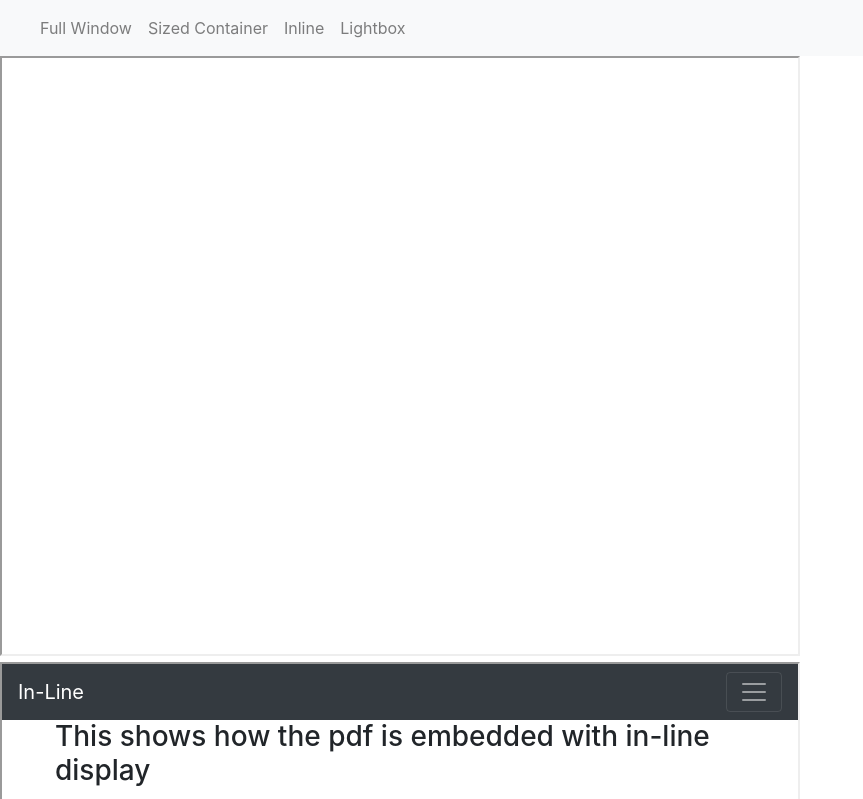
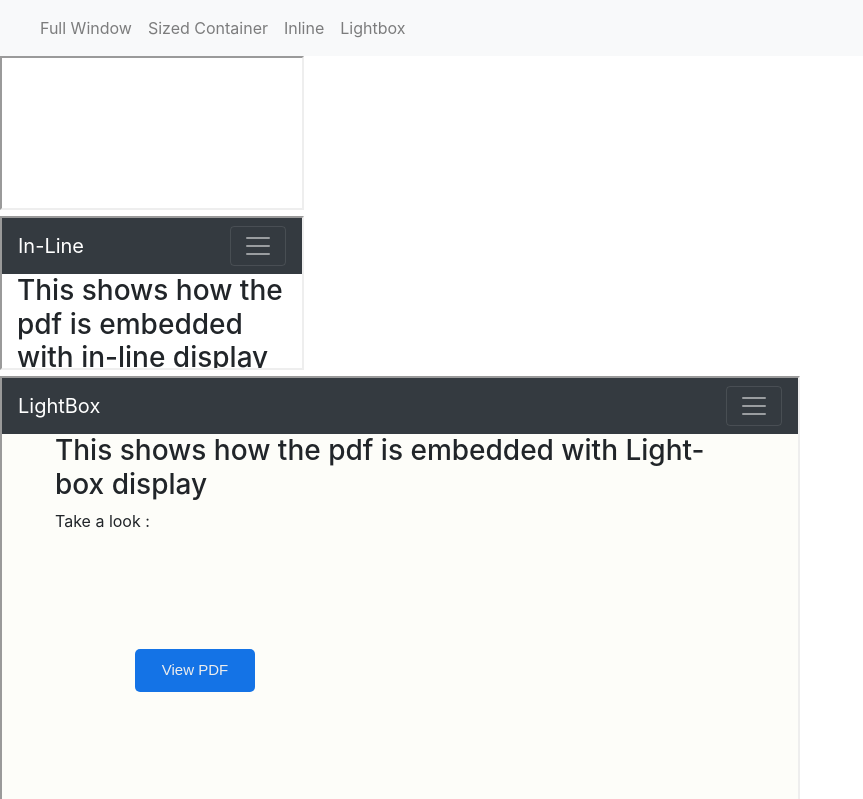
Before and after one commit to hjhardik/AdobePdfSDK, a website: page index.html in a window 1280 px wide. Shown: the top 799 px of the page, without its empty margins (0-863 px from the left). Drawn offline with nearby package versions, Linux system fonts and the light colour scheme.

Commit message:
Update index.html

```diff
--- a/index.html
+++ b/index.html
@@ -45,10 +45,10 @@
       </nav>
 
     <div id="fullwindow">
-        <iframe src="views\Full Window Embed Mode\index.html" height="600" width="800"></iframe>
+        <iframe src="views\Full Window Embed Mode\index.html"></iframe>
     </div>
     <div id="sized-container">
-        <iframe src="views\In-Line Embed Mode\index.html" height="600" width="800"></iframe>
+        <iframe src="views\In-Line Embed Mode\index.html"></iframe>
     </div>
     <div id="inline">
         <iframe src="views\Lightbox Embed Mode\index.html" height="600" width="800"></iframe>
```
